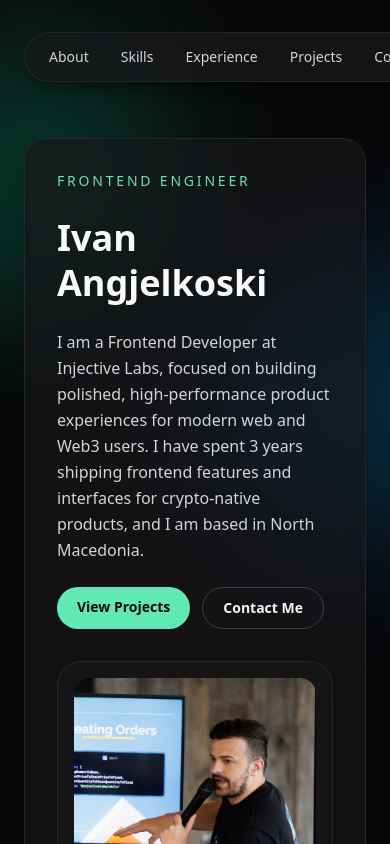
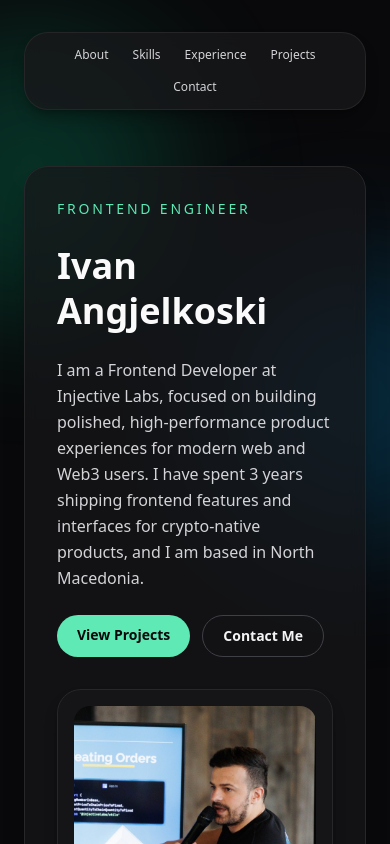
Before and after one commit to ivan-angjelkoski/ivan-angjelkoski-com, a Nuxt app: page / in a window 390 px wide. Shown: the top 844 px of the page. Built offline with nearby package versions, Linux system fonts and the light colour scheme.

Commit message:
Fix mobile navbar overflow wrapping

```diff
--- a/app/pages/index.vue
+++ b/app/pages/index.vue
@@ -59,14 +59,14 @@ const navLinks = [
     <div class="mx-auto min-h-screen w-full max-w-6xl px-6 pb-20 pt-8 md:px-10">
       <header class="sticky top-4 z-20 mb-14">
         <nav
-          class="mx-auto flex w-fit items-center gap-2 rounded-full border border-zinc-800/90 bg-zinc-900/80 px-3 py-2 shadow-lg shadow-black/30 backdrop-blur"
+          class="mx-auto flex w-full max-w-2xl flex-wrap items-center justify-center gap-1 rounded-3xl border border-zinc-800/90 bg-zinc-900/80 px-2 py-2 shadow-lg shadow-black/30 backdrop-blur sm:w-fit sm:rounded-full sm:px-3"
           aria-label="Page sections"
         >
           <a
             v-for="link in navLinks"
             :key="link.href"
             :href="link.href"
-            class="rounded-full px-3 py-1.5 text-sm text-zinc-300 transition hover:bg-zinc-800 hover:text-zinc-50 focus-visible:outline-none focus-visible:ring-2 focus-visible:ring-emerald-300"
+            class="rounded-full px-2.5 py-1.5 text-xs text-zinc-300 transition hover:bg-zinc-800 hover:text-zinc-50 focus-visible:outline-none focus-visible:ring-2 focus-visible:ring-emerald-300 sm:px-3 sm:text-sm"
           >
             {{ link.label }}
           </a>
```
